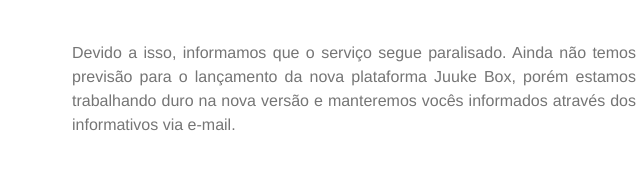
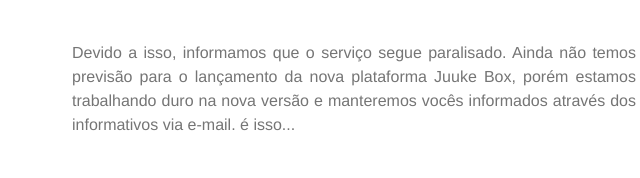
Before and after one commit to leonelfolmer/juukebox, a plain HTML site: page index.html in a window 1280 px wide. Shown: the part 646-824 px from the top of the page, 286-926 px from the left. Drawn offline with Linux system fonts and the light colour scheme.

Commit message:
Update index.html

```diff
--- a/index.html
+++ b/index.html
@@ -1,4 +1,4 @@
-<!-- NAME: SELL PRODUCTS -->
+
 <table id="bodyTable" style="border-collapse: collapse; mso-table-lspace: 0pt; mso-table-rspace: 0pt; -ms-text-size-adjust: 100%; -webkit-text-size-adjust: 100%; height: 100%; margin: 0; padding: 0; width: 100%;" border="0" width="100%" cellspacing="0" cellpadding="0" align="center">
 <tbody>
 <tr>
@@ -52,7 +52,7 @@
 <p style="margin: 10px 0px; padding: 0px; text-size-adjust: 100%; color: rgb(117, 117, 117); font-family: Helvetica; font-size: 16px; line-height: 150%; text-align: justify;">&nbsp;</p>
 <p style="margin: 10px 0px; padding: 0px; text-size-adjust: 100%; color: rgb(117, 117, 117); font-family: Helvetica; font-size: 16px; line-height: 150%; text-align: justify;">Com a pandemia, assim como muitos de voc&ecirc;s, nossa empresa sofreu impactos que nos obrigaram a paralisar temporariamente o servi&ccedil;o. Com isso, come&ccedil;amos a repensar alguns pontos cruciais do funcionamento do neg&oacute;cio. Agora estamos dedicados a construir uma nova plataforma, mais madura e com mais funcionalidades para os gestores dos estabelecimentos, mais op&ccedil;&otilde;es de configura&ccedil;&atilde;o e personaliza&ccedil;&atilde;o.</p>
 <p style="margin: 10px 0px; padding: 0px; text-size-adjust: 100%; color: rgb(117, 117, 117); font-family: Helvetica; font-size: 16px; line-height: 150%; text-align: justify;">&nbsp;</p>
-<p style="margin: 10px 0px; padding: 0px; text-size-adjust: 100%; color: rgb(117, 117, 117); font-family: Helvetica; font-size: 16px; line-height: 150%; text-align: justify;">Devido a isso, informamos que o servi&ccedil;o segue paralisado. Ainda n&atilde;o temos previs&atilde;o para o lan&ccedil;amento da nova plataforma Juuke Box, por&eacute;m estamos trabalhando duro na nova vers&atilde;o e manteremos voc&ecirc;s informados atrav&eacute;s dos informativos via e-mail.</p>
+<p style="margin: 10px 0px; padding: 0px; text-size-adjust: 100%; color: rgb(117, 117, 117); font-family: Helvetica; font-size: 16px; line-height: 150%; text-align: justify;">Devido a isso, informamos que o servi&ccedil;o segue paralisado. Ainda n&atilde;o temos previs&atilde;o para o lan&ccedil;amento da nova plataforma Juuke Box, por&eacute;m estamos trabalhando duro na nova vers&atilde;o e manteremos voc&ecirc;s informados atrav&eacute;s dos informativos via e-mail. é isso...</p>
 <p style="margin: 10px 0; padding: 0; mso-line-height-rule: exactly; -ms-text-size-adjust: 100%; -webkit-text-size-adjust: 100%; color: #757575; font-family: Helvetica; font-size: 16px; line-height: 150%; text-align: left;">&nbsp;</p>
 <p style="margin: 10px 0; padding: 0; mso-line-height-rule: exactly; -ms-text-size-adjust: 100%; -webkit-text-size-adjust: 100%; color: #757575; font-family: Helvetica; font-size: 16px; line-height: 150%; text-align: left;">Sinceramente,<br>Juuke Box / Fundadores</p>
 </td>
```
